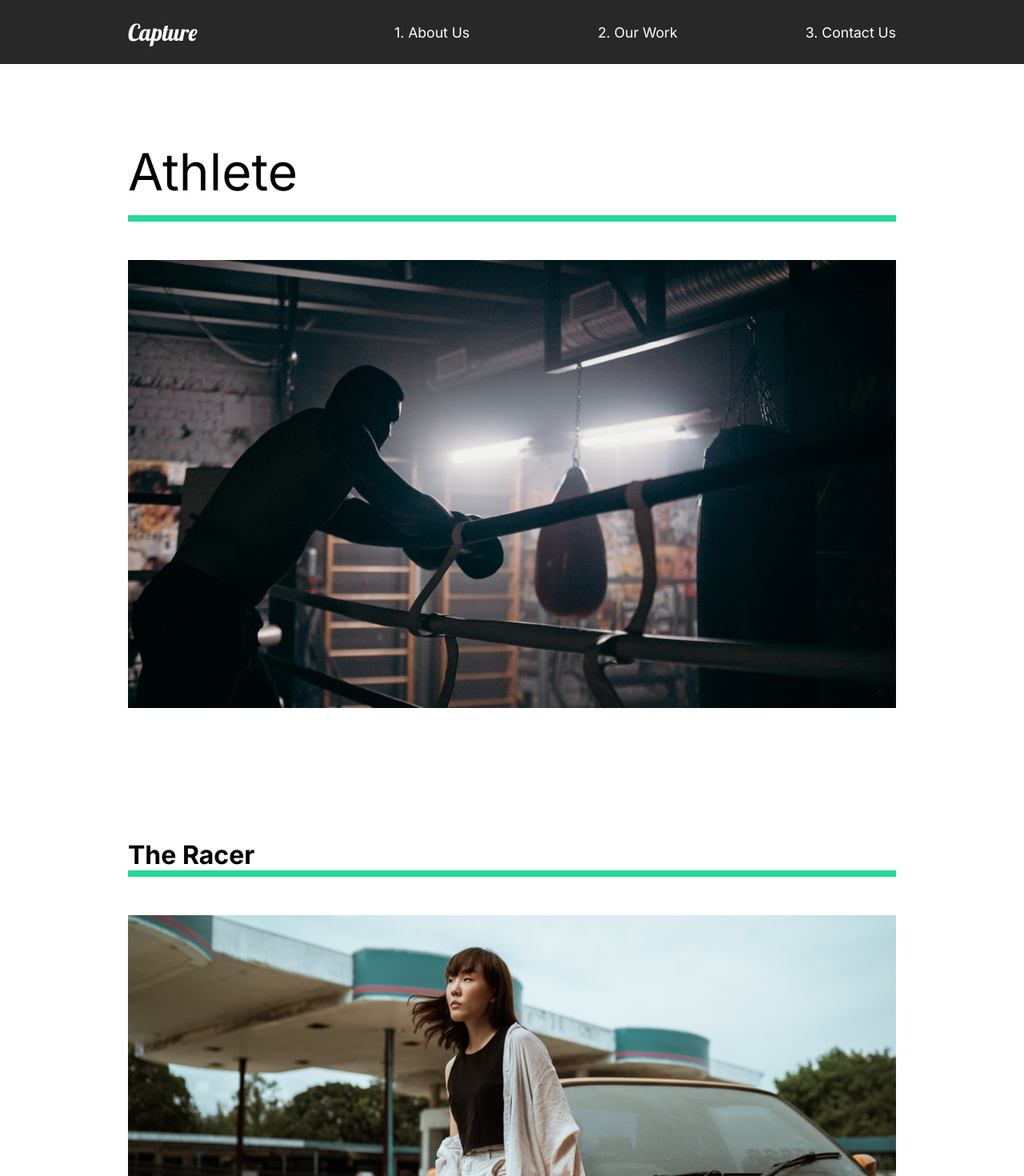
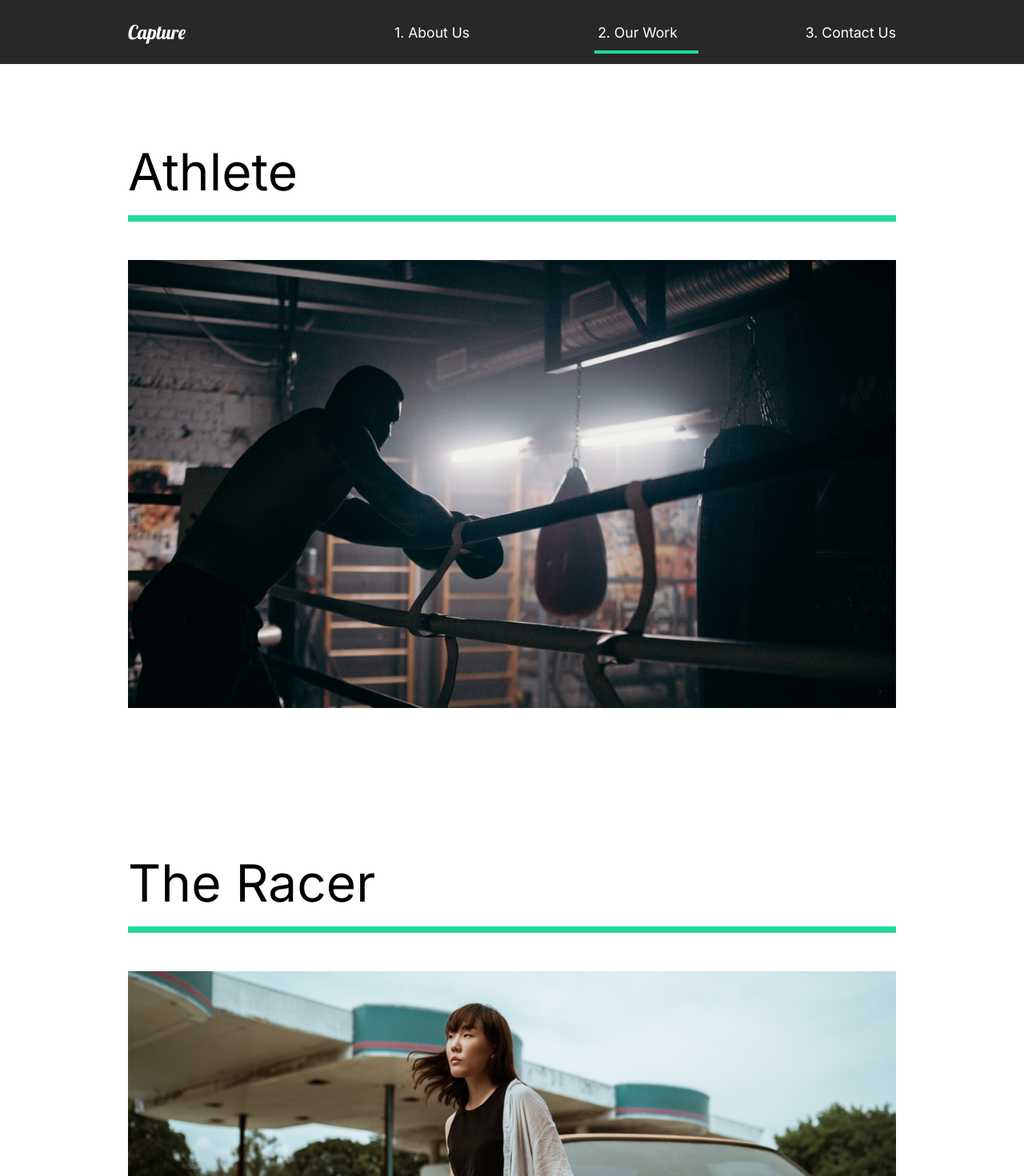
Before and after one commit to nishithgadhiya/react-capture, a React (Create React App) app: page /work in a window 1280 px wide. Shown: the top 1470 px of the page at 80% size. Built offline with nearby package versions, Linux system fonts and the light colour scheme.

Commit message:
added nav lines and animation fix

```diff
--- a/src/animation.js
+++ b/src/animation.js
@@ -8,7 +8,6 @@ export const pageAnimation = {
     y: 0,
     transition: {
       duration: 0.5,
-      when: "beforeChildren",
       staggerChildren: 0.25,
     },
   },
@@ -68,7 +67,7 @@ export const slider = {
   show: {
     x: "100%",
     skew: "0deg",
-    transition: { duration: 1, ease: "easeOut" },
+    transition: { duration: 1 },
   },
 };
 
@@ -84,11 +83,11 @@ export const scrollReveal = {
   hidden: {
     opacity: 0,
     scale: 0.8,
-    transition: { duration: 0.2 },
+    transition: { duration: 0.5 },
   },
   show: {
     opacity: 1,
     scale: 1,
-    transition: { duration: 0.5, ease: "easeOut" },
+    transition: { duration: 0.5 },
   },
 };
--- a/src/compoents/Nav.js
+++ b/src/compoents/Nav.js
@@ -5,8 +5,7 @@ import { motion } from "framer-motion";
 import { useLocation } from "react-router-dom";
 
 const Nav = () => {
-  const { pathName } = useLocation();
-  console.log(pathName);
+  const { pathname } = useLocation();
   return (
     <StyledNav>
       <h1>
@@ -18,21 +17,26 @@ const Nav = () => {
         <li>
           <Link to="/">1. About Us</Link>
           <Line
-            variants={{ transition: { duration: "5" } }}
+            transition={{ duration: 0.75 }}
             initial={{ width: "0%" }}
-            animate={{ width: pathName === "/" ? "50%" : "0%" }}
+            animate={{ width: pathname === "/" ? "50%" : "0%" }}
           />
         </li>
         <li>
           <Link to="/work">2. Our Work</Link>
           <Line
-            variants={{ transition: { duration: "5" } }}
+            transition={{ duration: 0.75 }}
             initial={{ width: "0%" }}
-            animate={{ width: pathName === "/work" ? "50%" : "0%" }}
+            animate={{ width: pathname === "/work" ? "50%" : "0%" }}
           />
         </li>
         <li>
           <Link to="/contact">3. Contact Us</Link>
+          <Line
+            transition={{ duration: 0.75 }}
+            initial={{ width: "0%" }}
+            animate={{ width: pathname === "/contact" ? "50%" : "0%" }}
+          />
         </li>
       </ul>
     </StyledNav>
@@ -49,7 +53,7 @@ const StyledNav = styled.nav`
   background: #282828;
   position: sticky;
   top: 0;
-  z-index: 3;
+  z-index: 10;
   a {
     color: white;
     text-decoration: none;
@@ -60,7 +64,7 @@ const StyledNav = styled.nav`
   }
   #logo {
     font-family: "Lobster", cursive;
-    font-size: 1.8rem;
+    font-size: 1.5rem;
     font-weight: lighter;
   }
   li {
@@ -87,10 +91,14 @@ const StyledNav = styled.nav`
 
 const Line = styled(motion.div)`
   height: 0.3rem;
-  width: 50%;
+  width: 0%;
   background: #23d997;
   position: absolute;
-  bottom: -10px;
+  left: 60%;
+  bottom: -80%;
+  @media (max-width: 786px) {
+    left: 0%;
+  }
 `;
 
 export default Nav;
--- a/src/pages/OurWork.js
+++ b/src/pages/OurWork.js
@@ -1,10 +1,10 @@
 import React from "react";
 import styled from "styled-components";
+import { Link } from "react-router-dom";
 //Images
 import athlete from "../img/athlete-small.png";
 import theracer from "../img/theracer-small.png";
 import goodtimes from "../img/goodtimes-small.png";
-import { Link } from "react-router-dom";
 //Animations
 import { motion } from "framer-motion";
 import {
@@ -45,7 +45,7 @@ const OurWork = () => {
         </Link>
       </Movie>
       <Movie ref={element} variants={fade} animate={controls} initial="hidden">
-        <h1>The Racer</h1>
+        <h2>The Racer</h2>
         <motion.div variants={lineAnimation} className="line"></motion.div>
         <Link to="/work/the-racer">
           <img src={theracer} alt="theracer" />
@@ -57,7 +57,7 @@ const OurWork = () => {
         animate={controls2}
         initial="hidden"
       >
-        <h1>Good Times</h1>
+        <h2>Good Times</h2>
         <motion.div variants={lineAnimation} className="line"></motion.div>
         <Link to="/work/good-times">
           <img src={goodtimes} alt="goodtimes" />
@@ -73,7 +73,7 @@ const Work = styled(motion.div)`
   overflow: hidden;
   padding: 5rem 10rem;
   @media (max-width: 786px) {
-    padding: 2rem;
+    padding: 2rem 2rem;
   }
   h2 {
     padding: 1rem 0rem;
@@ -104,7 +104,7 @@ const Frame1 = styled(motion.div)`
   left: 0;
   top: 10%;
   width: 100%;
-  height: 100vh;
+  height: 100%;
   z-index: 2;
   background: #fffebf;
 `;
```
